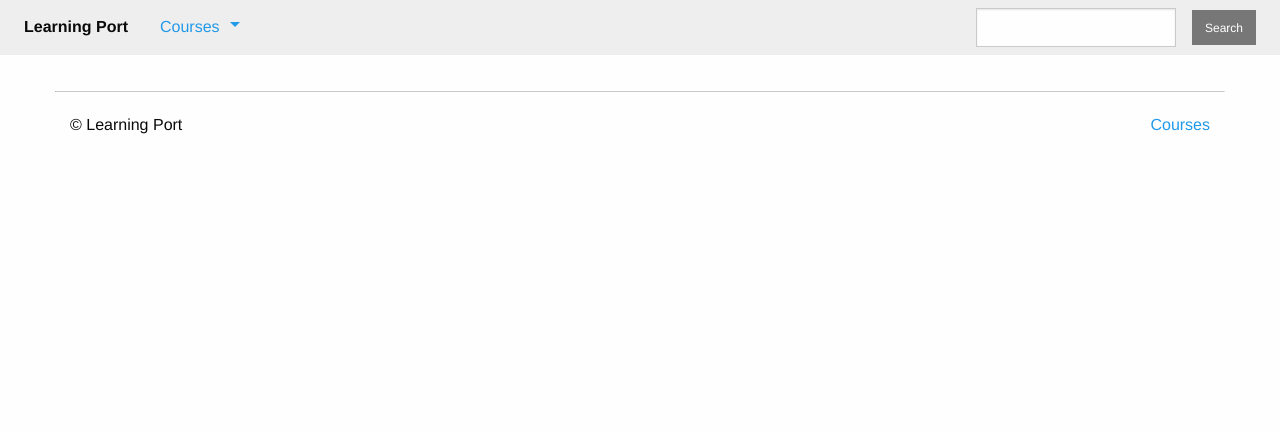
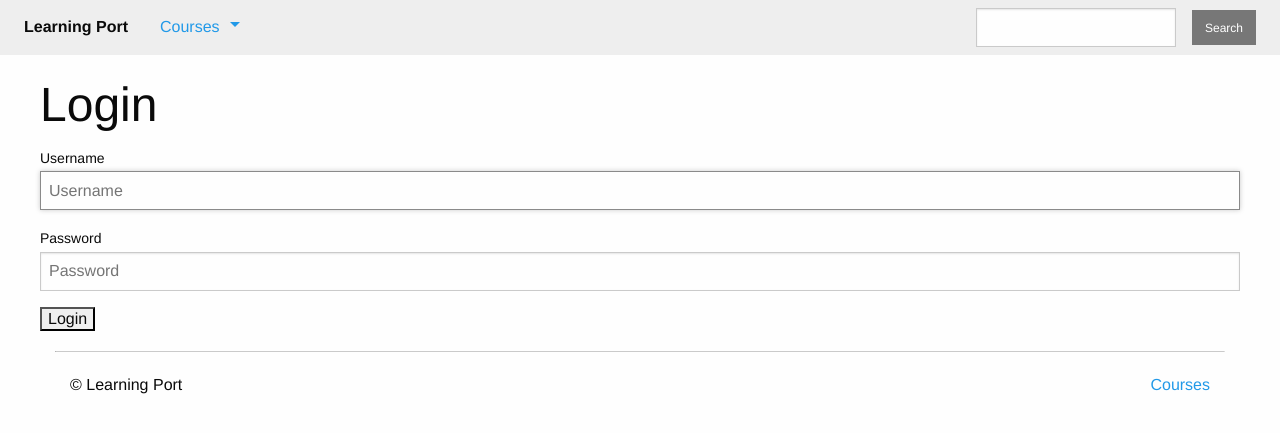
Before and after one commit to glennsvel90/learning_port, a Django app: page /accounts/login/ in a window 1280 px wide. Shown: the top 433 px of the page. Run offline with Django 3.2, Linux system fonts and the light colour scheme; data comes from the database, SQL or seed files in the repository; both versions use the stored data as it was after the commit; parts of the project's set-up code (start-up, migrations or seed data) failed here and were passed over; some libraries are stand-ins or nearby versions.

Commit message:
added login feature

```diff
--- a/accounts/templates/accounts/login.html
+++ b/accounts/templates/accounts/login.html
@@ -4,8 +4,8 @@
 
 {% block title %}Login | {{ block.super }} {% endblock title %}
 
-{% block body_content %}
-<div class="container">
+{% block content %}
+<div class="row">
     <h1>Login</h1>
     <form method="POST">
         {% csrf_token %}
--- a/templates/registration/login.html
+++ b/templates/registration/login.html
@@ -4,8 +4,8 @@
 
 {% block title %}Login | {{ block.super }} {% endblock title %}
 
-{% block body_content %}
-<div class="container">
+{% block content %}
+<div class="row">
     <h1>Login</h1>
     <form method="POST">
         {% csrf_token %}
```
Also changed, not shown: README.md (renamed from README.txt), db.sqlite3.
